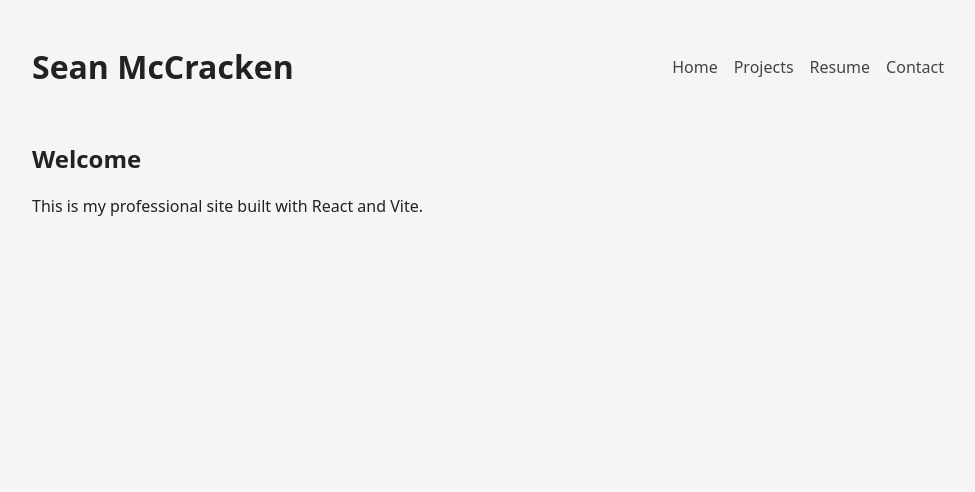
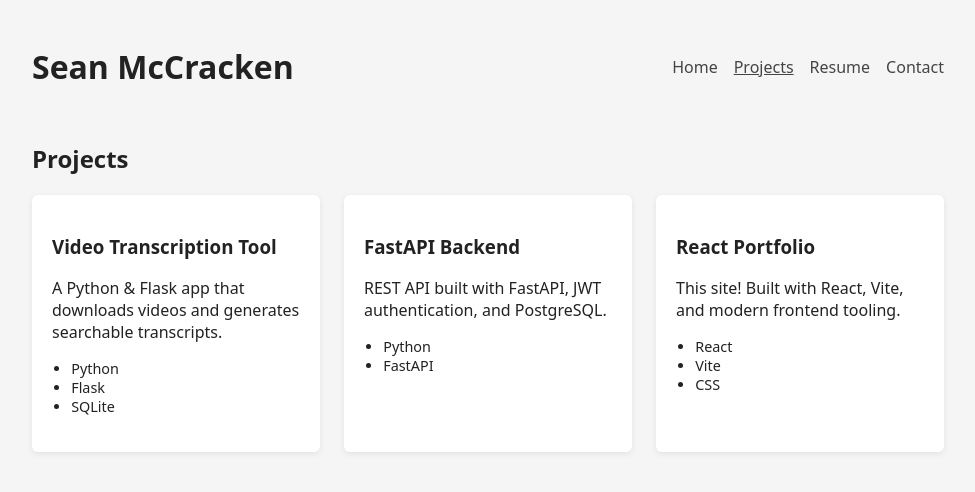
Before and after one commit to seanmccracken-dev/Website, a React (Vite) app: page /projects in a window 1280 px wide. Shown: the top 492 px of the page, without its empty margins (152-1127 px from the left). Built offline with nearby package versions, Linux system fonts and the light colour scheme.

Commit message:
routing & basic projects page

```diff
--- a/package.json
+++ b/package.json
@@ -10,7 +10,8 @@
   },
   "dependencies": {
     "react": "^18.2.0",
-    "react-dom": "^18.2.0"
+    "react-dom": "^18.2.0",
+    "react-router-dom": "^7.12.0"
   },
   "devDependencies": {
     "@vitejs/plugin-react": "^4.2.0",
--- a/src/App.jsx
+++ b/src/App.jsx
@@ -1,18 +1,17 @@
+import { Routes, Route } from 'react-router-dom'
 import Header from './components/Header'
+import Home from './pages/Home'
+import Projects from './pages/Projects'
 
 function App() {
     return (
         <div className="container">
             <Header />
 
-            <main>
-                <h2>Welcome</h2>
-                <p>
-                    This is my professional site built with React and Vite.
-                </p>
-            </main>
-
-
+            <Routes>
+                <Route path="/" element={<Home />} />
+                <Route path="/projects" element={<Projects />} />
+            </Routes>
         </div>
     )
 }
--- a/src/components/Header.jsx
+++ b/src/components/Header.jsx
@@ -1,12 +1,15 @@
+import { NavLink } from 'react-router-dom'
+
 function Header() {
     return (
         <header className="header">
             <h1>Sean McCracken</h1>
+
             <nav>
-                <a href="#">Home</a>
-                <a href="#">Projects</a>
-                <a href="#">Resume</a>
-                <a href="#">Contact</a>
+                <NavLink to="/">Home</NavLink>
+                <NavLink to="/projects">Projects</NavLink>
+                <NavLink to="/resume">Resume</NavLink>
+                <NavLink to="/contact">Contact</NavLink>
             </nav>
         </header>
     )
--- a/src/index.css
+++ b/src/index.css
@@ -32,3 +32,28 @@ body {
         .header nav a:hover {
             text-decoration: underline;
         }
+
+        .header nav a.active {
+            text-decoration: underline;
+        }
+
+.projects {
+    display: grid;
+    grid-template-columns: repeat(auto-fill, minmax(260px, 1fr));
+    gap: 1.5rem;
+}
+
+.project-card {
+    background: white;
+    padding: 1.25rem;
+    border-radius: 6px;
+    box-shadow: 0 2px 6px rgba(0, 0, 0, 0.08);
+}
+
+    .project-card ul {
+        padding-left: 1.2rem;
+    }
+
+    .project-card li {
+        font-size: 0.9rem;
+    }
--- a/src/main.jsx
+++ b/src/main.jsx
@@ -1,10 +1,13 @@
 import React from 'react'
 import ReactDOM from 'react-dom/client'
+import { BrowserRouter } from 'react-router-dom'
 import App from './App'
 import './index.css'
 
 ReactDOM.createRoot(document.getElementById('root')).render(
     <React.StrictMode>
-        <App />
+        <BrowserRouter>
+            <App />
+        </BrowserRouter>
     </React.StrictMode>
 )
--- /dev/null
+++ b/src/pages/Home.jsx
@@ -0,0 +1,14 @@
+function Home() {
+    return (
+
+        <main>
+            <h2>Welcome</h2>
+            <p>
+                This is my professional site built with React and Vite.
+            </p>
+        </main>
+
+    )
+}
+
+export default Home
--- /dev/null
+++ b/src/pages/Projects.jsx
@@ -0,0 +1,45 @@
+const projects = [
+    {
+        title: 'Video Transcription Tool',
+        description:
+            'A Python & Flask app that downloads videos and generates searchable transcripts.',
+        tech: ['Python', 'Flask', 'SQLite']
+    },
+    {
+        title: 'FastAPI Backend',
+        description:
+            'REST API built with FastAPI, JWT authentication, and PostgreSQL.',
+        tech: ['Python', 'FastAPI']
+    },
+    {
+        title: 'React Portfolio',
+        description:
+            'This site! Built with React, Vite, and modern frontend tooling.',
+        tech: ['React', 'Vite', 'CSS']
+    }
+]
+
+function Projects() {
+    return (
+        <main>
+            <h2>Projects</h2>
+
+            <div className="projects">
+                {projects.map((project, index) => (
+                    <div key={index} className="project-card">
+                        <h3>{project.title}</h3>
+                        <p>{project.description}</p>
+
+                        <ul>
+                            {project.tech.map((t) => (
+                                <li key={t}>{t}</li>
+                            ))}
+                        </ul>
+                    </div>
+                ))}
+            </div>
+        </main>
+    )
+}
+
+export default Projects
```
Also changed, not shown: 1 other file (tests, documents, lock files or other folders).
